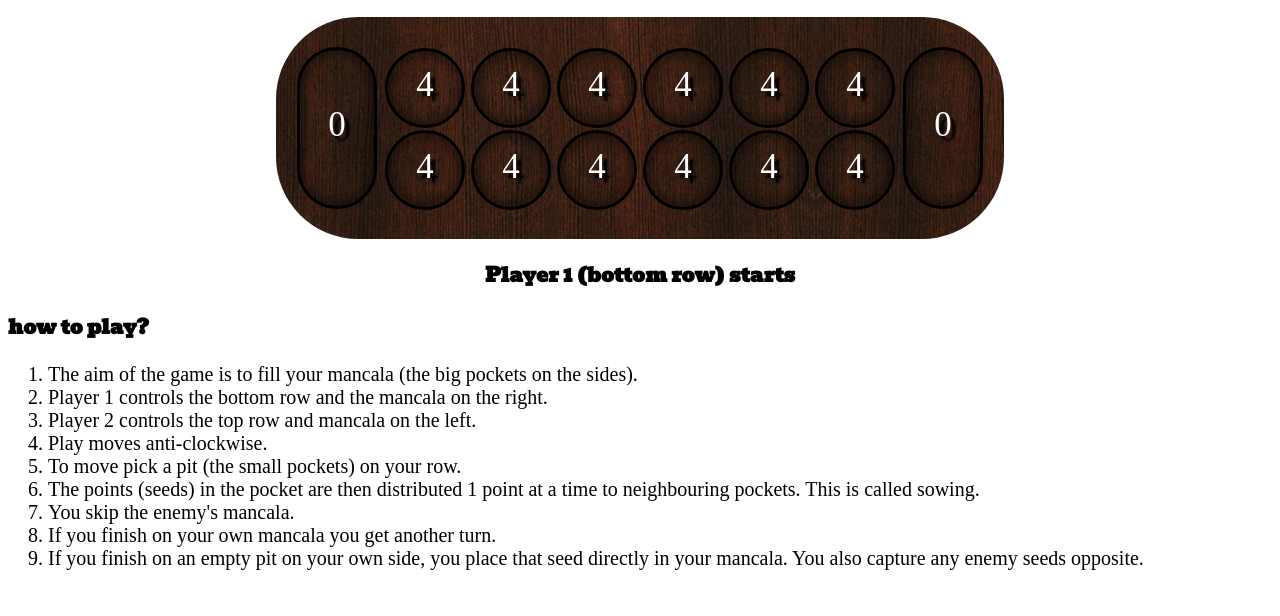
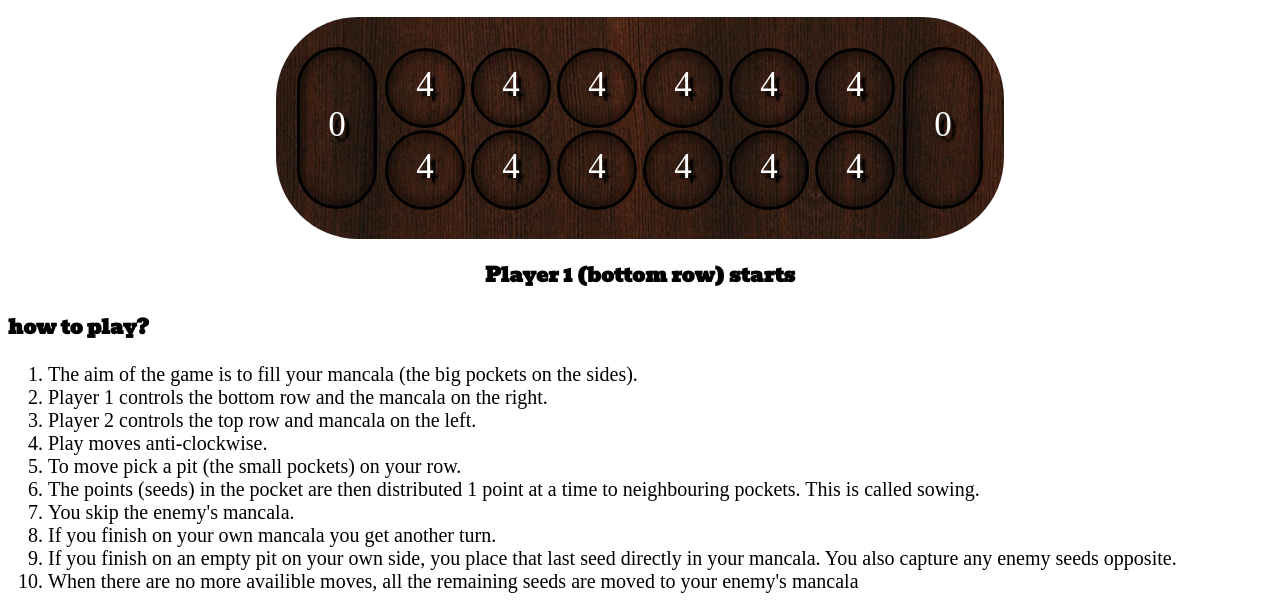
Before and after one commit to GarySiu/w-d5-project1-mancala, a plain HTML site: page index.html in a window 1280 px wide. Both pictures are taken after a click on the element "how to play?". Shown: the part 184-800 px from the top of the page. Drawn offline with Linux system fonts and the light colour scheme; a web font is replaced by a local one.

Commit message:
Last minute rule correction

```diff
--- a/index.html
+++ b/index.html
@@ -1,4 +1,4 @@
-<!DOCTYPE html>
+<DOCTYPE html>
 <html lang="en">
   <head>
     <meta charset="UTF-8">
@@ -32,7 +32,8 @@
     <li>The points (seeds) in the pocket are then distributed 1 point at a time to neighbouring pockets. This is called sowing.</li>
     <li>You skip the enemy's mancala.</li>
     <li>If you finish on your own mancala you get another turn.</li>
-    <li>If you finish on an empty pit on your own side, you place that seed directly in your mancala. You also capture any enemy seeds opposite.</li>
+    <li>If you finish on an empty pit on your own side, you place that last seed directly in your mancala. You also capture any enemy seeds opposite.</li>
+    <li>When there are no more availible moves, all the remaining seeds are moved to your enemy's mancala</li>
   </ol>
   </body>
 </html>
```
